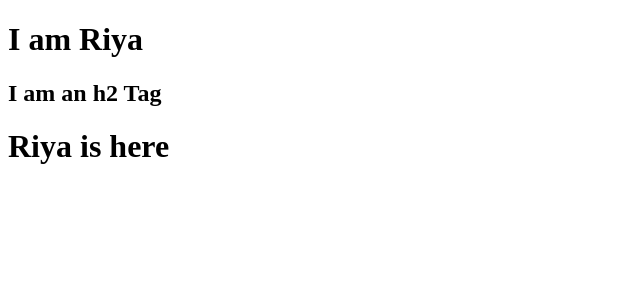
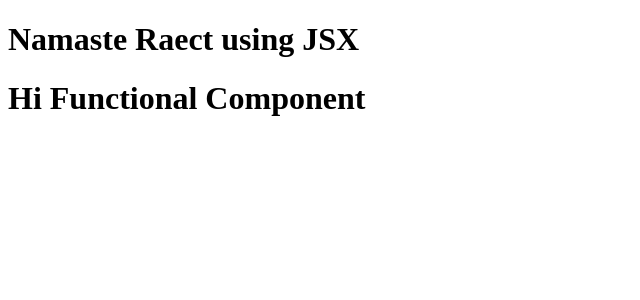
Before and after one commit to imriya07/Namaste-React, a React (Vite) app: page / in a window 1280 px wide. Shown: the top 300 px of the page, without its empty margins (0-640 px from the left). Built offline with nearby package versions, Linux system fonts and the light colour scheme.

Commit message:
update codebase

```diff
--- a/App.js
+++ b/App.js
@@ -1,25 +1,32 @@
 import React from "react";
-import ReactDOM from "react-dom/client"
+import ReactDOM from "react-dom/client";
 
-// const heading = React.createElement("h1", {id:"heading"}, "Hello world from React");
-// const root = ReactDOM.createRoot(document.getElementById("root"));
-// root.render(heading);
+// React.createElement =>  React.createElement - JS object => HTMLElement(render)
+//JSX - HTML Like or XML like Syntax
+//JSX (transpiled before it reaches the JS) - PARCEL - Babel
 
-// nested Element
-// React.createElement(object) = HTML((Browser understands))
+//JSX => React.createElement =>  ReactElement => JS object => HTMLElement(render)
 
-// const div = React.createElement("div", {id:"parent"},React.createElement("div",{id:"child"},React.createElement("h1",{},"I am H1 Tag!")));
-// const root = ReactDOM.createRoot(document.getElementById("root"));
-// root.render(div)
+//Raect Element
+const Title = () =>(
+<h1 className="head">
+  Namaste Raect using JSX
+</h1>
+)
 
-const div = React.createElement(
-  "div",
-  { id: "parent" },
-  React.createElement("div", { id: "child" }, [
-    React.createElement("h1", {}, "I am Riya"),
-    React.createElement("h2", {}, "I am an h2 Tag"),
-  ])
-);
+// React Component
+// class Based Components - OLD
+// Functional Components - NEW
+
+//Raect Functional Component
+
+// Component composition
+const HeadingComponent = () =>(
+   <div id="container">
+    {Title()}
+    <h1 className="heading">Hi Functional Component</h1>
+  </div>
+)
 
 const root = ReactDOM.createRoot(document.getElementById("root"));
-root.render(div);
+root.render(<HeadingComponent/>);
--- a/index.html
+++ b/index.html
@@ -7,10 +7,9 @@
     <link rel="stylesheet" href="./index.css">
   </head>
   <body>
-    <div id="root">
-        <h1>Riya</h1>
+    <div id="root" class="root">
+        <h1>Not render</h1>
     </div>
-    <h1>Riya is here</h1>
     <script type="module" src="./App.js">
     </script>
   </body>
--- a/package.json
+++ b/package.json
@@ -3,6 +3,8 @@
   "version": "1.0.0",
   "description": "This is Namaste React",
   "scripts": {
+    "start": "parcel index.html",
+    "build": "parcel build index.html",
     "test": "jest"
   },
   "repository": {
```
